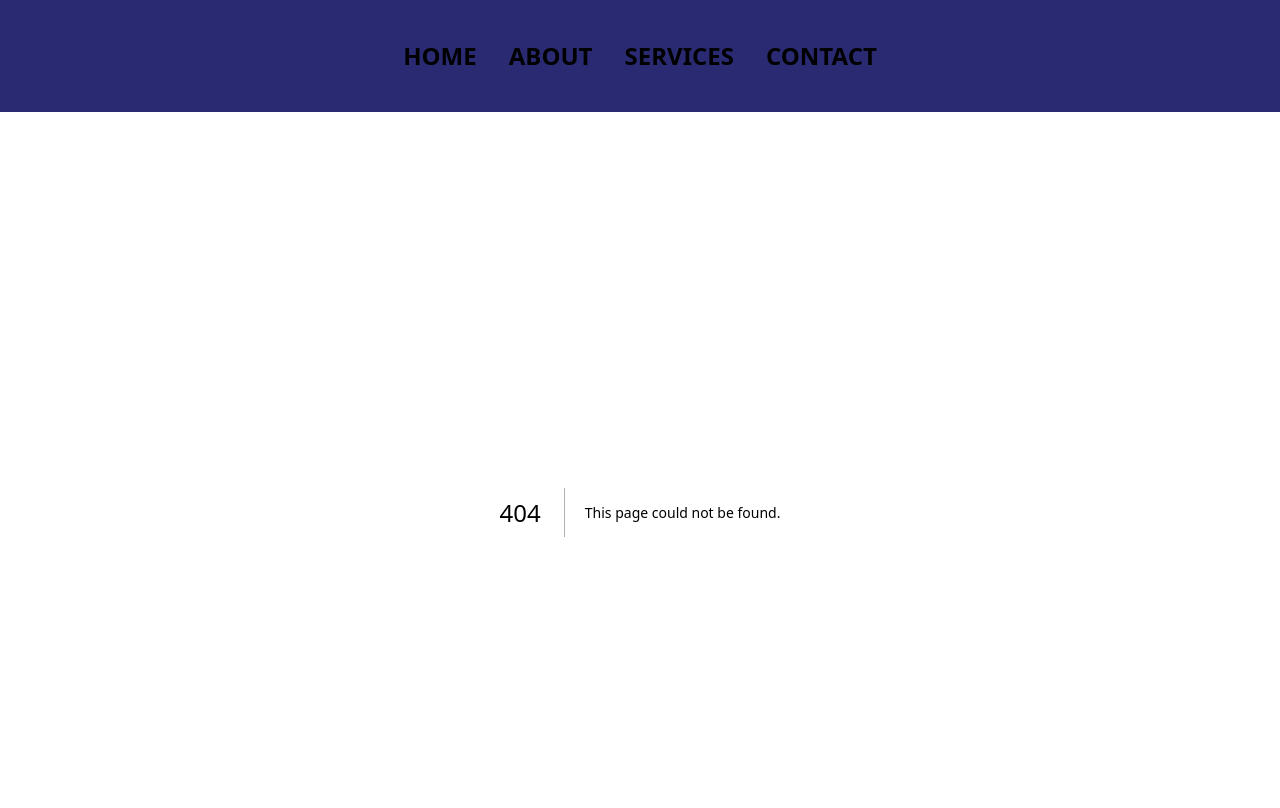
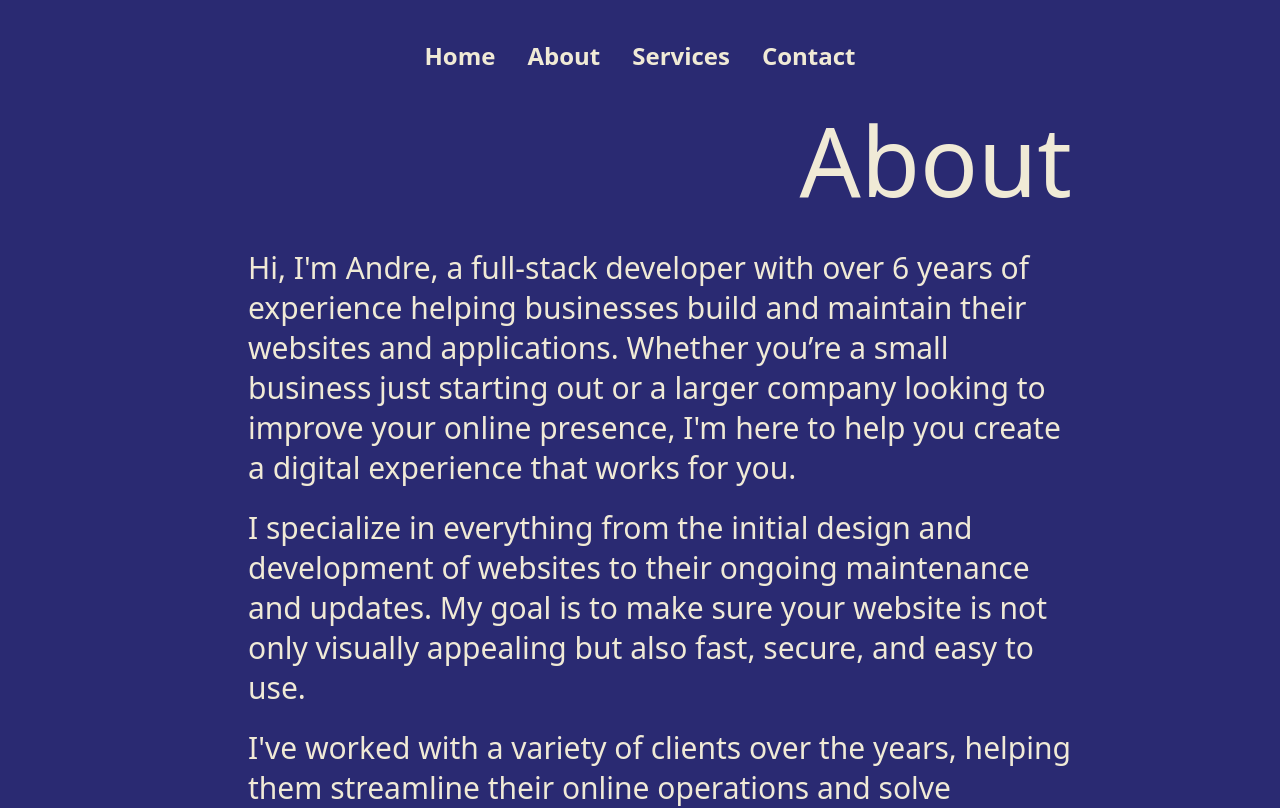
Before and after one commit to drethedevjs/web-dev-services, a Next.js app: page /about in a window 1280 px wide. Before the commit this address had no page. Shown: the top 808 px of the page. Built offline with nearby package versions, Linux system fonts and the light colour scheme.

Commit message:
Added About page and linked it in the header.

```diff
--- /dev/null
+++ b/src/app/about/page.tsx
@@ -0,0 +1,11 @@
+export default function About() {
+  return (
+    <div className="about-container">
+      <h1>About</h1>
+      <p>Hi, I'm Andre, a full-stack developer with over 6 years of experience helping businesses build and maintain their websites and applications. Whether you’re a small business just starting out or a larger company looking to improve your online presence, I'm here to help you create a digital experience that works for you.</p>
+      <p>I specialize in everything from the initial design and development of websites to their ongoing maintenance and updates. My goal is to make sure your website is not only visually appealing but also fast, secure, and easy to use.</p>
+      <p>I've worked with a variety of clients over the years, helping them streamline their online operations and solve technical challenges. With a focus on creating user-friendly websites and scalable applications, I ensure that every project I work on is built to grow with your business.</p>
+      <p>Whether you need a simple website, a custom web application, or ongoing support to keep things running smoothly, I’d love to help. Let's work together to make your vision a reality!</p>
+    </div>
+  )
+}
--- a/src/app/globals.css
+++ b/src/app/globals.css
@@ -39,7 +39,7 @@ nav > ul > li {
   }
 
   p {
-    @apply mt-5 text-2xl
+    @apply mt-5 text-2xl text-secondary;
   }
 }
 
@@ -84,7 +84,7 @@ nav > ul > li {
 }
 
 .contact-call-to-action {
-  @apply bg-primary py-32 px-20 flex flex-col text-center items-center border-red-500 border-2;
+  @apply bg-primary py-32 px-20 flex flex-col text-center items-center;
 
   h2 {
     @apply text-8xl text-secondary text-center mb-3 font-bold;
@@ -98,3 +98,15 @@ nav > ul > li {
 .cta-btn {
   @apply mt-20 py-3 px-6 bg-secondary text-primary border-2 border-secondary hover:bg-transparent hover:text-eggshell rounded-lg font-semibold text-2xl transition-colors;
 }
+
+.about-container {
+  @apply container mx-auto px-52;
+
+  h1 {
+    @apply text-8xl mb-10 text-right;
+  }
+
+  p {
+    @apply text-3xl ml-10 mb-5 leading-10;
+  }
+}
--- a/src/components/Header.tsx
+++ b/src/components/Header.tsx
@@ -1,12 +1,23 @@
+'use client'
+import { useRouter } from "next/navigation"
 
 export default function Header() {
+  const router = useRouter()
   return (
     <nav>
       <ul className="nav-links">
-        <li>Home</li>
-        <li>About</li>
-        <li>Services</li>
-        <li>Contact</li>
+        <li>
+          <button onClick={() => router.push("/")}>Home</button>
+        </li>
+        <li>
+          <button onClick={() => router.push("/about")}>About</button>
+        </li>
+        <li>
+          <button onClick={() => router.push("/services")}>Services</button>
+        </li>
+        <li>
+          <button onClick={() => router.push("/contact")}>Contact</button>
+        </li>
       </ul>
     </nav>
   )
```
